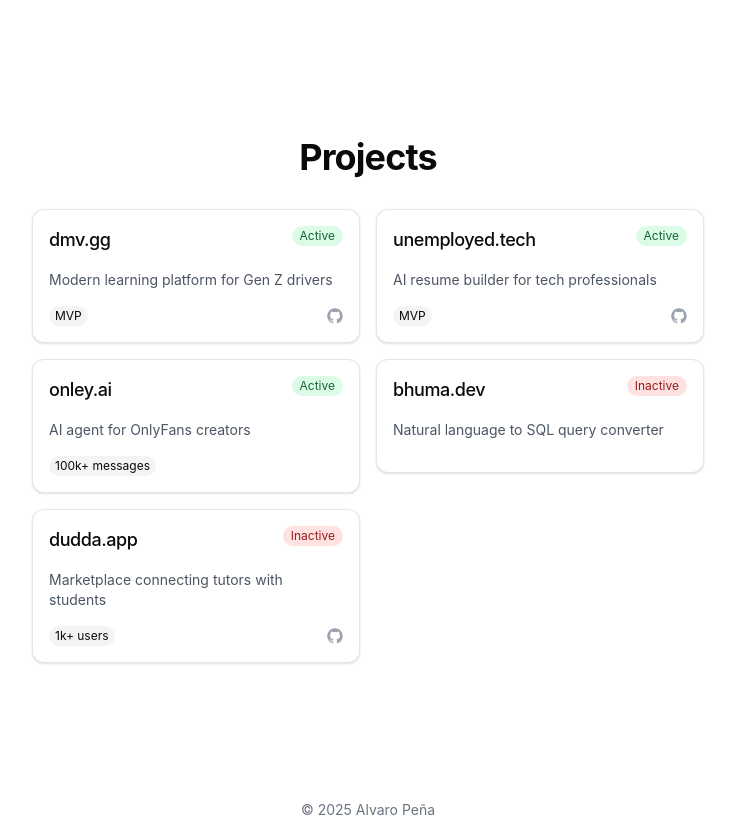
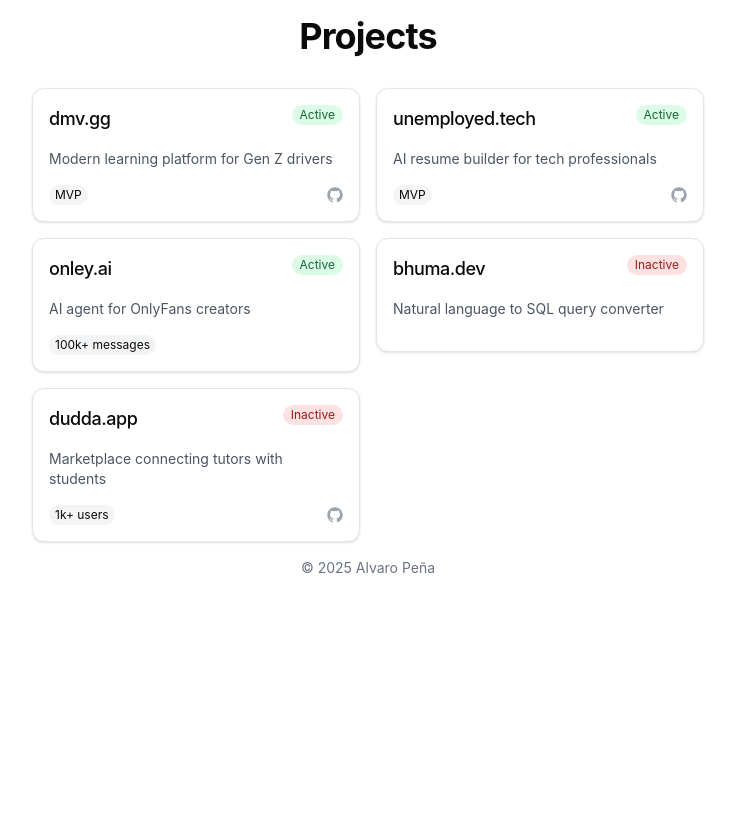
Before and after one commit to alvropena/alvropena.com, a Next.js app: page /projects in a window 1280 px wide. Shown: the whole page, without its empty margins (272-1007 px from the left). After the commit the page ends 800 px from the top, so only its background shows below. Built offline with nearby package versions, Linux system fonts and the light colour scheme.

Commit message:
Update page layouts to use "h-fit" class for height

```diff
--- a/app/contact/page.tsx
+++ b/app/contact/page.tsx
@@ -19,7 +19,7 @@
   };
 
   return (
-    <div className="min-h-screen flex flex-col items-center justify-center p-4">
+    <div className="h-fit flex flex-col items-center justify-center p-4">
       <main className="flex flex-col items-center gap-6 max-w-md w-full text-center">
         <h1 className="text-3xl sm:text-4xl font-bold tracking-tight">
           Contact
--- a/app/projects/page.tsx
+++ b/app/projects/page.tsx
@@ -13,7 +13,7 @@
 
 export default function Projects() {
   return (
-    <div className="min-h-screen flex flex-col items-center justify-center p-4">
+    <div className="h-fit flex flex-col items-center justify-center p-4">
       <main className="flex flex-col items-center gap-8 max-w-2xl w-full text-center">
         <h1 className="text-3xl sm:text-4xl font-bold tracking-tight">
           Projects
```
